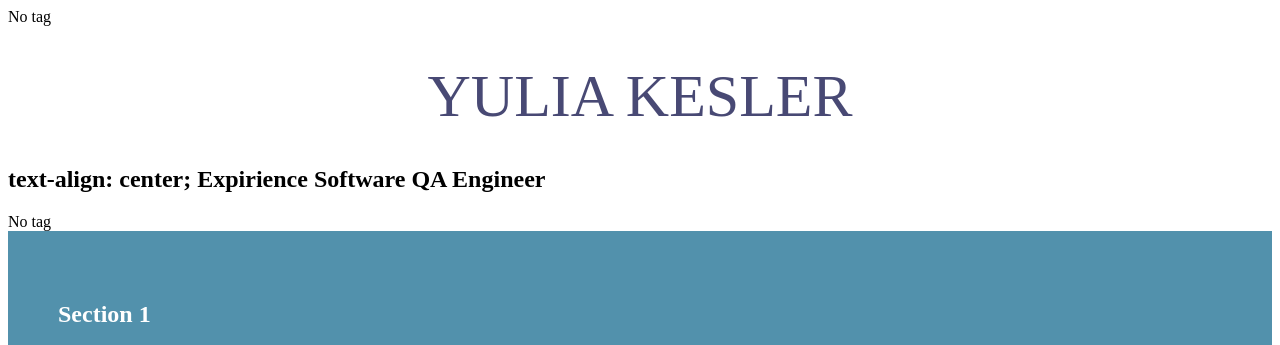
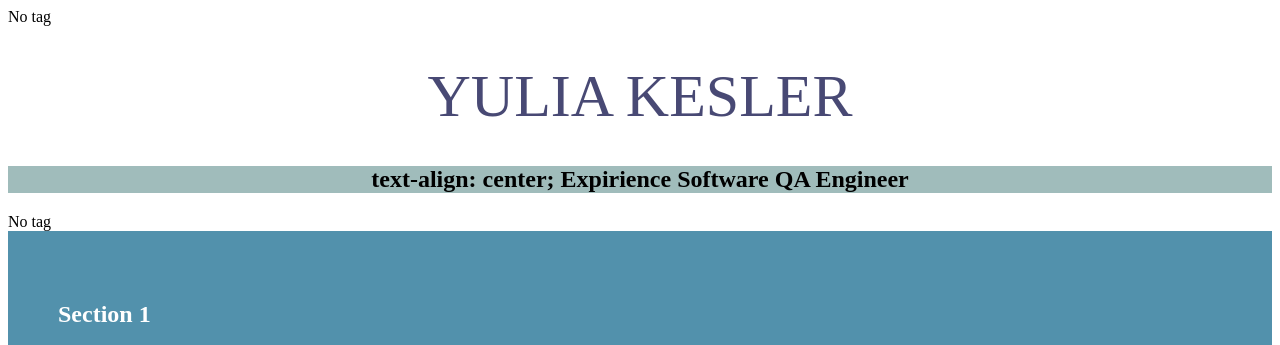
Before and after one commit to YuliaK-GH/personal_site, a plain HTML site: page index.html in a window 1280 px wide. Shown: the top 345 px of the page. Drawn offline with Linux system fonts and the light colour scheme.

Commit message:
Update index.html
Style for h2

```diff
--- a/index.html
+++ b/index.html
@@ -10,7 +10,7 @@
 	No tag
 	<!--<h1 style="background-color:yellow;color:blue">This is my vacation to <u>Austria</u> </h1>-->
 	<h1>Yulia Kesler</h1>
-	<h2>
+	<h2 style="text-align: center;background-color:#a0bcbb">
 		text-align: center;
 		Expirience Software QA Engineer
 	</h2>
```
